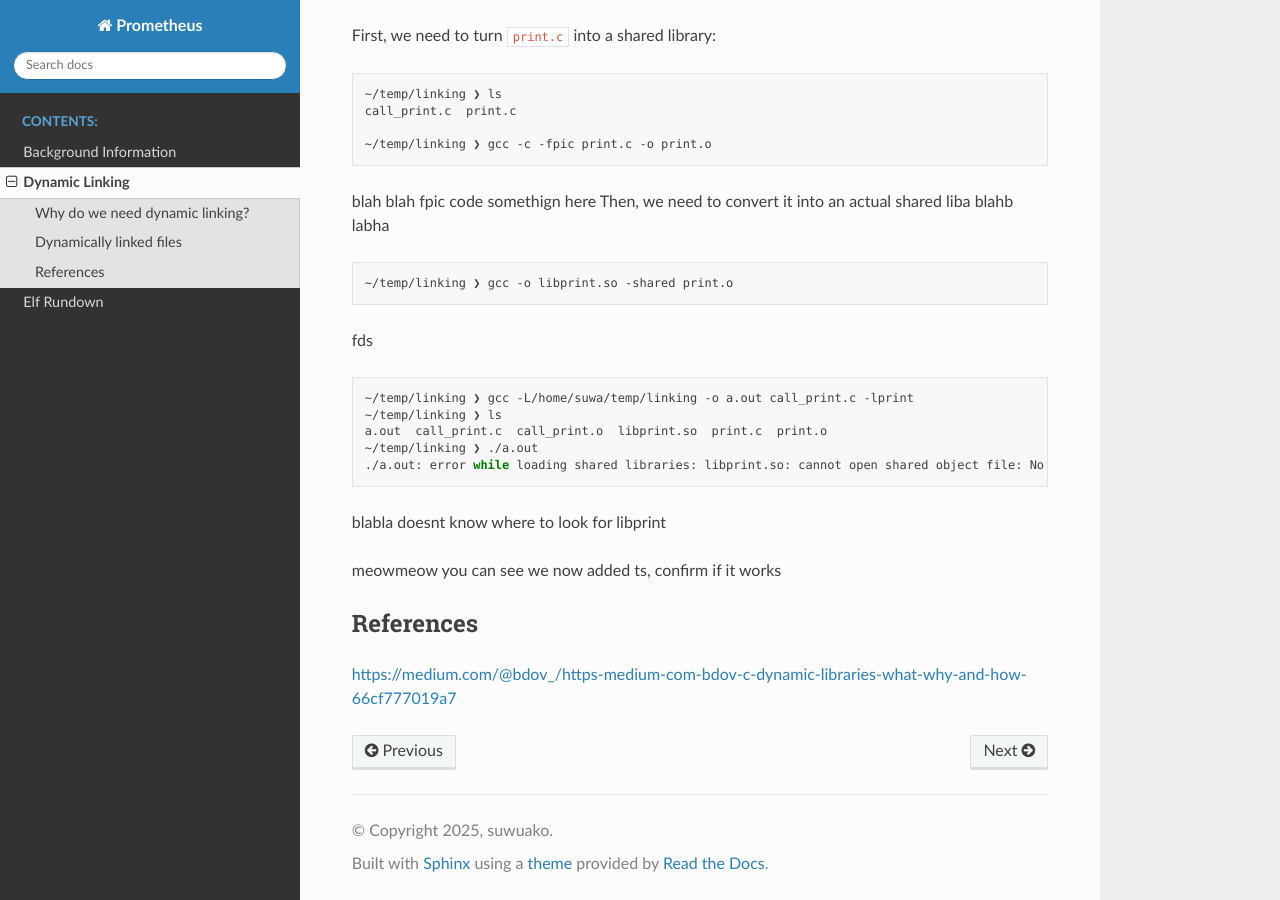
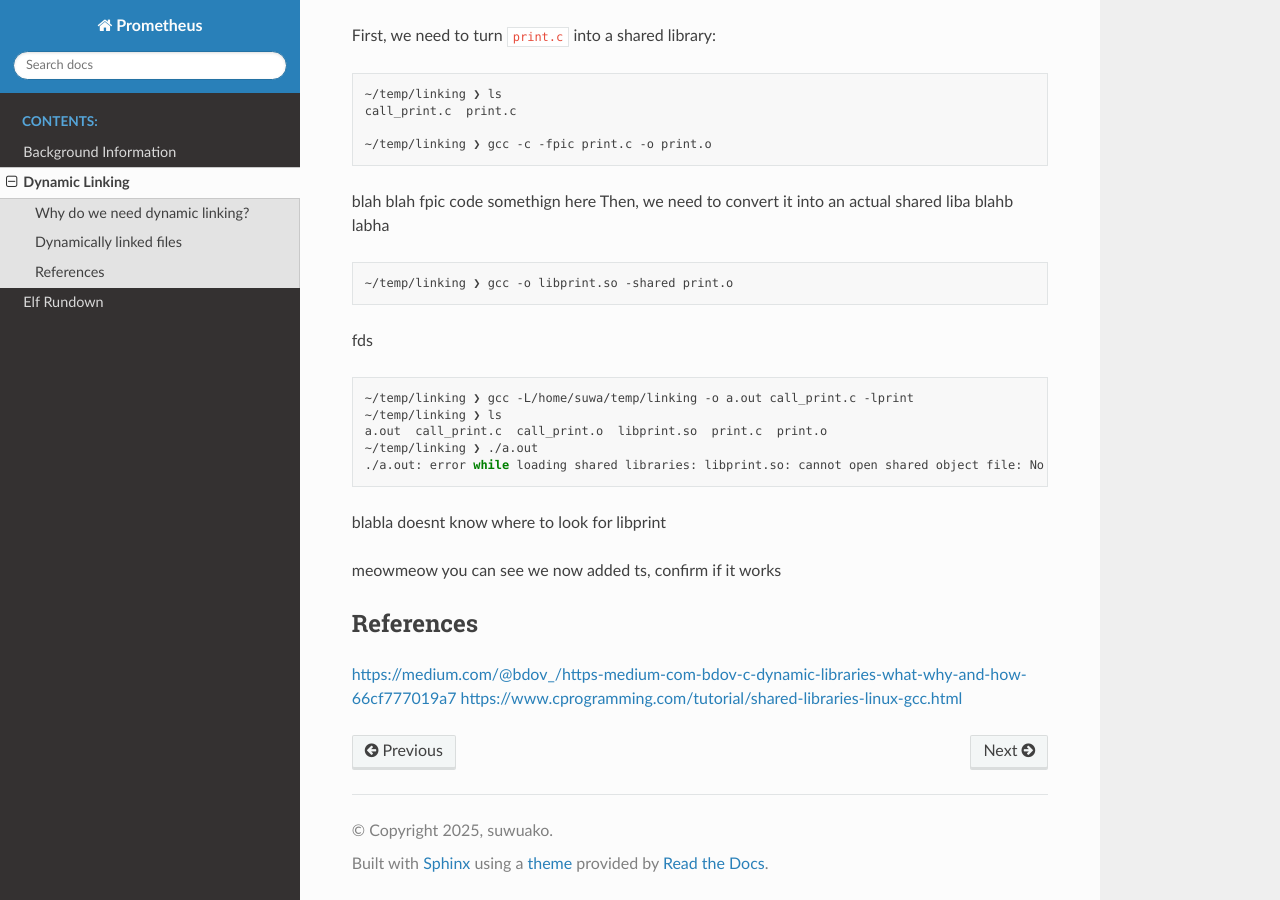
Before and after one commit to suwuako/prometheus, a Sphinx documentation site: the page built from docs/source/dynamic-linking.rst, in a window 1280 px wide and 900 px high, scrolled down 1077 px. Built offline with Sphinx 7.4.7 and the Read the Docs theme 3.1.0, drawn with Linux system fonts in a browser that asks for light colours; some of the changed lines change nothing that is shown.

Commit message:
docs: add dynamic prac linking reference

```diff
--- a/docs/source/dynamic-linking.rst
+++ b/docs/source/dynamic-linking.rst
@@ -102,3 +102,4 @@ meowmeow you can see we now added ts, confirm if it works
 References
 **********
 https://medium.com/@bdov_/https-medium-com-bdov-c-dynamic-libraries-what-why-and-how-66cf777019a7
+https://www.cprogramming.com/tutorial/shared-libraries-linux-gcc.html
```
